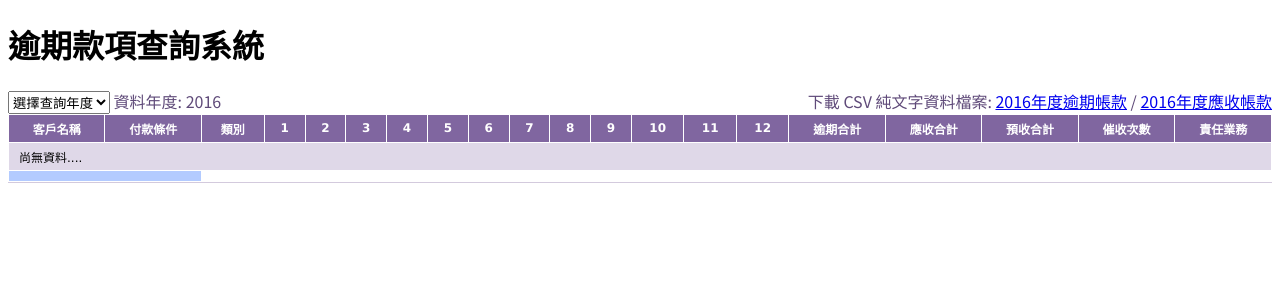
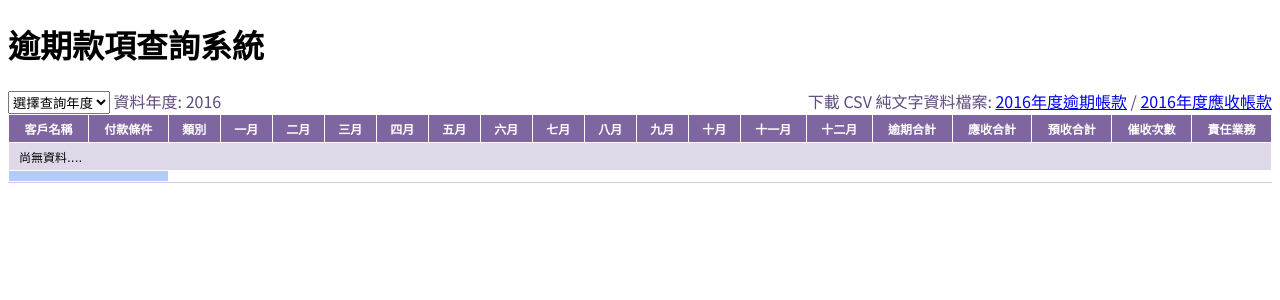
Before and after one commit to junior-upgi/overdueMonitor, a PHP site: page / in a window 1280 px wide. Shown: the top 300 px of the page. Run offline with PHP 8.4, Linux system fonts and the light colour scheme; data that the repository does not hold is empty.

Commit message:
small alteration to table heading

```diff
--- a/index.php
+++ b/index.php
@@ -52,18 +52,18 @@
       <th align="center" style="color: rgba(255,255,255,1)">客戶名稱</th>
       <th align="center" style="color: rgba(255,255,255,1)">付款條件</th>
       <th align="center" style="color: rgba(255,255,255,1)">類別</th>
-      <th align="center" style="color: rgba(255,255,255,1)">1</th>
-      <th align="center" style="color: rgba(255,255,255,1)">2</th>
-      <th align="center" style="color: rgba(255,255,255,1)">3</th>
-      <th align="center" style="color: rgba(255,255,255,1)">4</th>
-      <th align="center" style="color: rgba(255,255,255,1)">5</th>
-      <th align="center" style="color: rgba(255,255,255,1)">6</th>
-      <th align="center" style="color: rgba(255,255,255,1)">7</th>
-      <th align="center" style="color: rgba(255,255,255,1)">8</th>
-      <th align="center" style="color: rgba(255,255,255,1)">9</th>
-      <th align="center" style="color: rgba(255,255,255,1)">10</th>
-      <th align="center" style="color: rgba(255,255,255,1)">11</th>
-      <th align="center" style="color: rgba(255,255,255,1)">12</th>
+      <th align="center" style="color: rgba(255,255,255,1)">一月</th>
+      <th align="center" style="color: rgba(255,255,255,1)">二月</th>
+      <th align="center" style="color: rgba(255,255,255,1)">三月</th>
+      <th align="center" style="color: rgba(255,255,255,1)">四月</th>
+      <th align="center" style="color: rgba(255,255,255,1)">五月</th>
+      <th align="center" style="color: rgba(255,255,255,1)">六月</th>
+      <th align="center" style="color: rgba(255,255,255,1)">七月</th>
+      <th align="center" style="color: rgba(255,255,255,1)">八月</th>
+      <th align="center" style="color: rgba(255,255,255,1)">九月</th>
+      <th align="center" style="color: rgba(255,255,255,1)">十月</th>
+      <th align="center" style="color: rgba(255,255,255,1)">十一月</th>
+      <th align="center" style="color: rgba(255,255,255,1)">十二月</th>
       <th align="center" style="color: rgba(255,255,255,1)">逾期合計</th>
       <th align="center" style="color: rgba(255,255,255,1)">應收合計</th>
       <th align="center" style="color: rgba(255,255,255,1)">預收合計</th>
```
